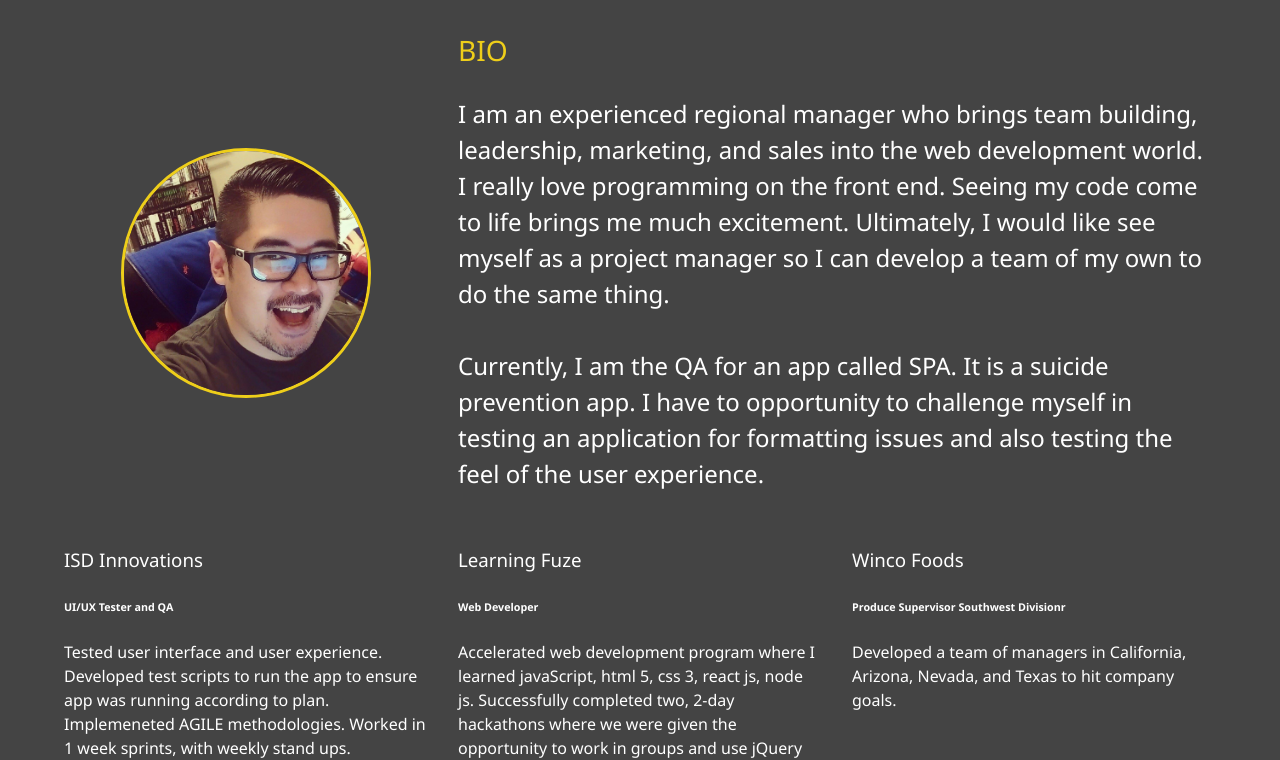
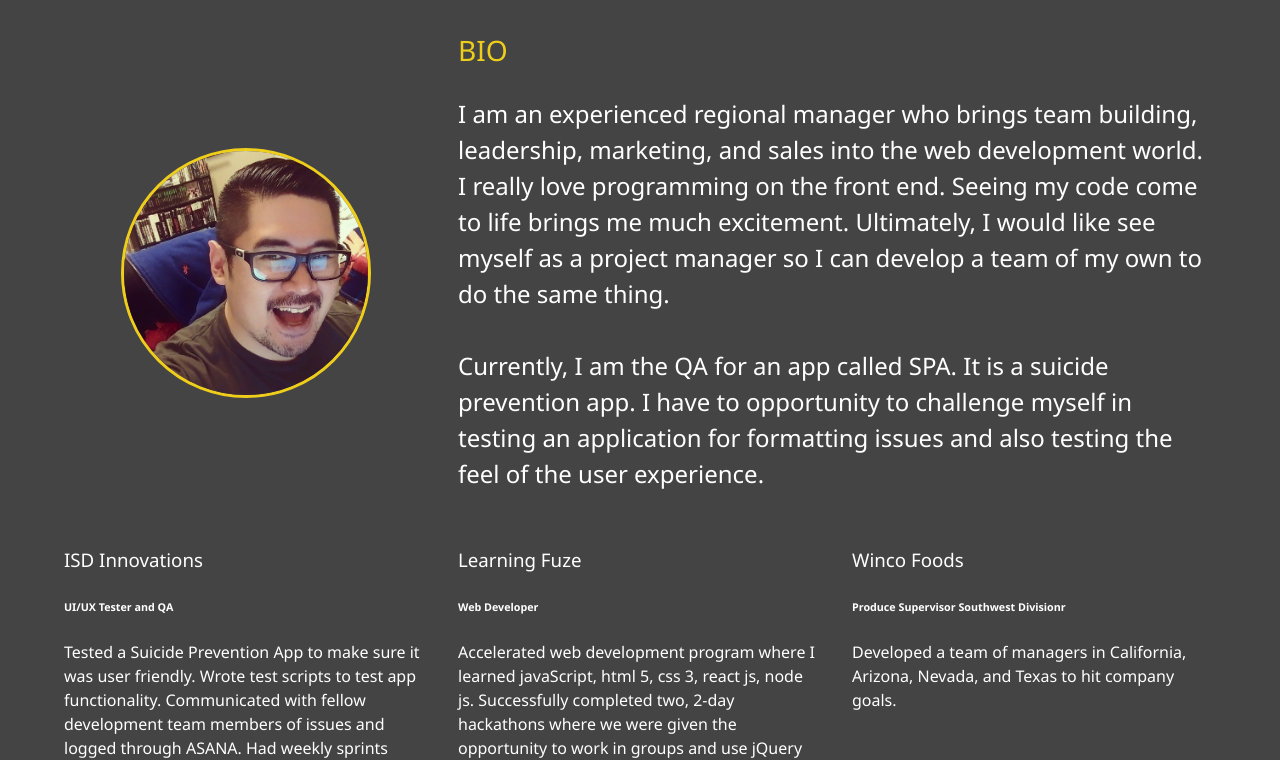
Before and after one commit to christophersulayao/chris_portfolio, a website: page dist/about.html in a window 1280 px wide. Shown: the part 197-957 px from the top of the page. Drawn offline with Linux system fonts and the light colour scheme.

Commit message:
changed information for isd

```diff
--- a/dist/about.html
+++ b/dist/about.html
@@ -64,7 +64,7 @@
                 <h3>ISD Innovations</h3>
                 <h6>UI/UX Tester and QA</h6>
                 <p>
-                   Tested user interface and user experience. Developed test scripts to run the app to ensure app was running according to plan. Implemeneted AGILE methodologies. Worked in 1 week sprints, with weekly stand ups.
+                    Tested a Suicide Prevention App to make sure it was user friendly. Wrote test scripts to test app functionality. Communicated with fellow development team members of issues and logged through ASANA. Had weekly sprints where we had a Saturday stand-up through video call.
                 </p>
             </div>
 
```
